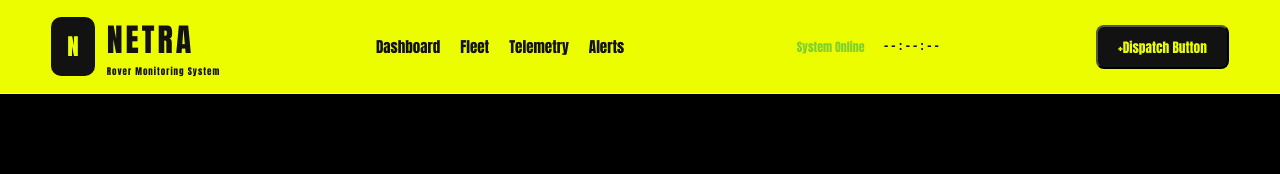
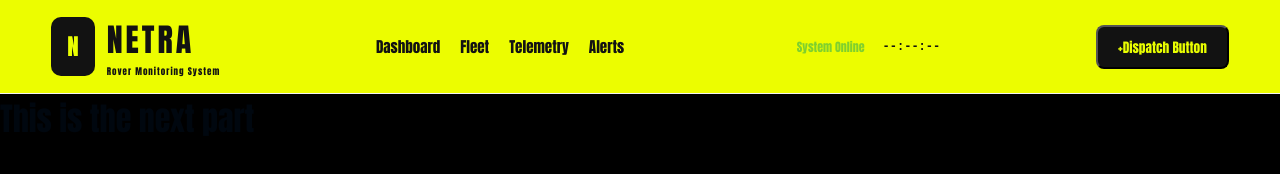
Before and after one commit to LalitAditya78/Netra, a plain HTML site: page index.html in a window 1280 px wide. Drawn offline with Linux system fonts and the light colour scheme.

Commit message:
version2

```diff
--- a/index.html
+++ b/index.html
@@ -32,5 +32,6 @@
     <!-- This is for the dispatch button-->
     <button name="dispatch-open" type="button">+Dispatch Button</button>
     </header>
+    <h1>This is the next part</h1>
 </body>
 </html>
```
